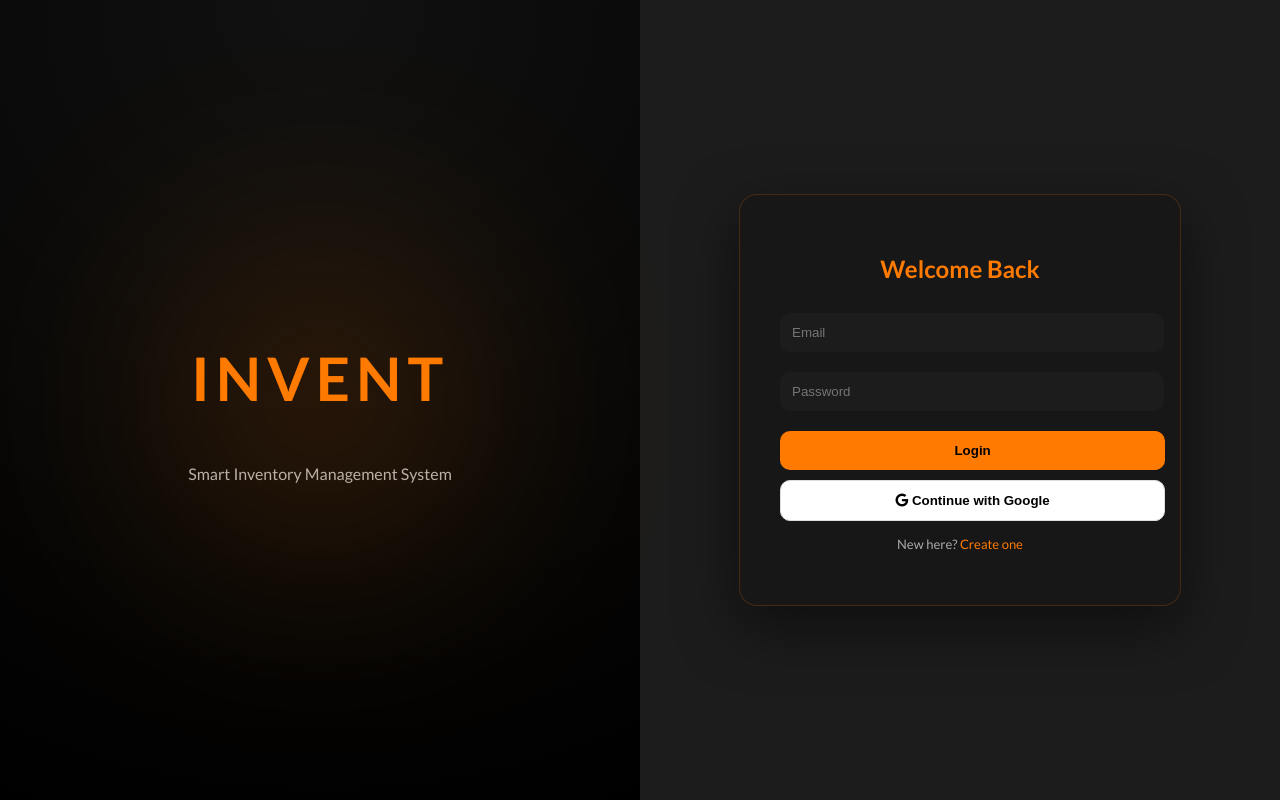
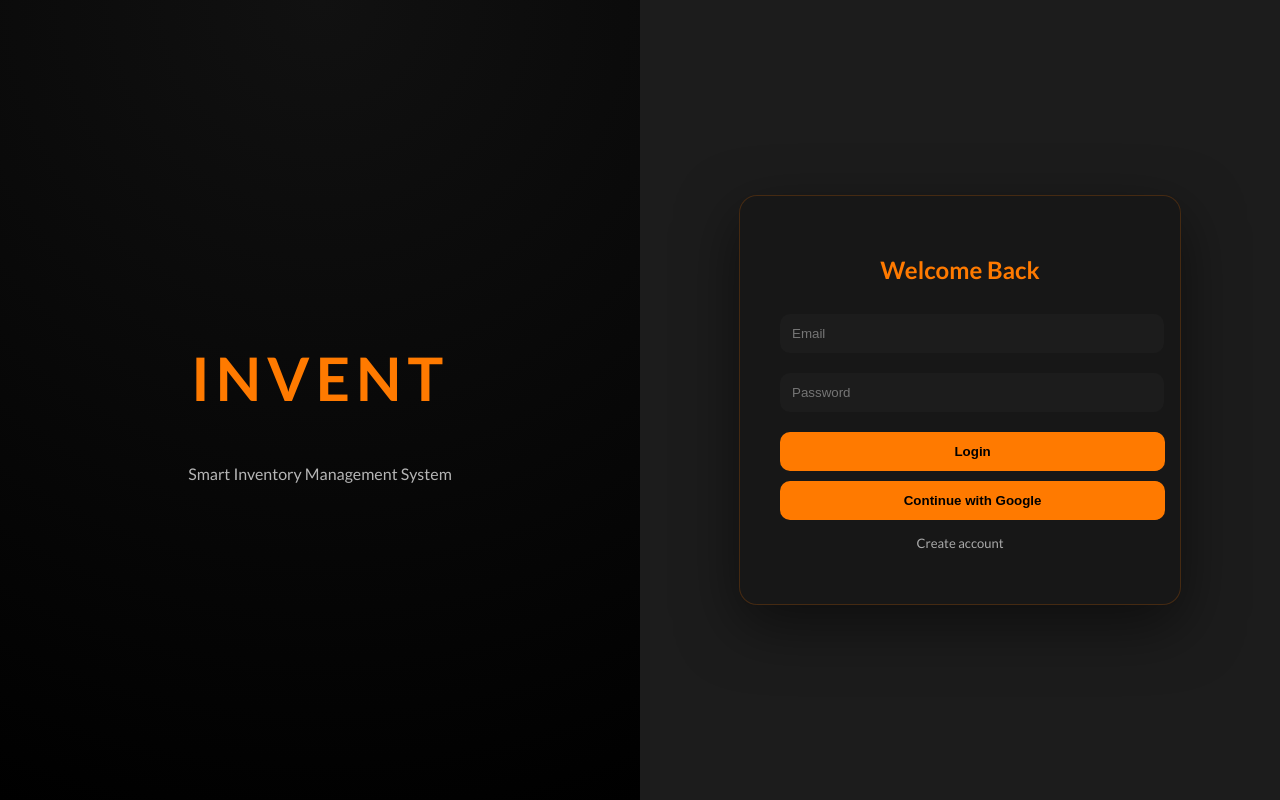
Before and after one commit to shehanaip/invent, a React (Vite) app: page /auth in a window 1280 px wide. Built offline with nearby package versions, Linux system fonts and the light colour scheme; no server answers.

Commit message:
Add files via upload

```diff
--- a/src/pages/Auth.jsx
+++ b/src/pages/Auth.jsx
@@ -2,7 +2,9 @@ import { useState, useEffect } from "react";
 import { useNavigate } from "react-router-dom";
 import "../auth.css";
 
-const API = "https://invent-yfwy.onrender.com";
+// ✅ PRODUCTION SAFE API BASE
+const API =
+  import.meta.env.VITE_API_URL || "https://invent-yfwy.onrender.com/api";
 
 export default function Auth() {
   const [isLogin, setIsLogin] = useState(true);
@@ -13,7 +15,7 @@ export default function Auth() {
 
   const nav = useNavigate();
 
-  // ================= GOOGLE CALLBACK HANDLER =================
+  // ================= GOOGLE CALLBACK =================
   useEffect(() => {
     const params = new URLSearchParams(window.location.search);
     const token = params.get("token");
@@ -26,9 +28,7 @@ export default function Auth() {
 
   // ================= PASSWORD VALIDATION =================
   const validatePassword = (pass) => {
-    // at least 6 chars, 1 letter, 1 number
-    const regex = /^(?=.*[A-Za-z])(?=.*\d).{6,}$/;
-    return regex.test(pass);
+    return /^(?=.*[A-Za-z])(?=.*\d).{6,}$/.test(pass);
   };
 
   // ================= GOOGLE LOGIN =================
@@ -38,6 +38,7 @@ export default function Auth() {
 
   // ================= LOGIN =================
   const login = async () => {
+    try {
       const res = await fetch(`${API}/auth/login`, {
         method: "POST",
         headers: { "Content-Type": "application/json" },
@@ -46,11 +47,12 @@ export default function Auth() {
 
       const data = await res.json();
 
-    if (data.token) {
+      if (!res.ok) throw new Error(data.msg);
+
       localStorage.setItem("token", data.token);
       nav("/");
-    } else {
-      alert(data.msg || "Login failed");
+    } catch (err) {
+      alert(err.message || "Login failed");
     }
   };
 
@@ -61,6 +63,7 @@ export default function Auth() {
       return;
     }
 
+    try {
       const res = await fetch(`${API}/auth/register`, {
         method: "POST",
         headers: { "Content-Type": "application/json" },
@@ -69,29 +72,24 @@ export default function Auth() {
 
       const data = await res.json();
 
-    if (data._id || data.user) {
+      if (!res.ok) throw new Error(data.msg);
+
       setIsLogin(true);
-    } else {
-      alert(data.msg || "Register failed");
+      alert("Registered successfully. Please login.");
+    } catch (err) {
+      alert(err.message || "Register failed");
     }
   };
 
   return (
     <div className={`auth-wrapper ${isLogin ? "login" : "register"}`}>
-
-      {/* LEFT SIDE */}
       <div className="auth-left">
         <h1>INVENT</h1>
         <p>Smart Inventory Management System</p>
-
-        <div className="glow"></div>
       </div>
 
-      {/* RIGHT SIDE */}
       <div className="auth-right">
-
         <div className="auth-box">
-
           <h2>{isLogin ? "Welcome Back" : "Create Account"}</h2>
 
           {!isLogin && (
@@ -112,35 +110,19 @@ export default function Auth() {
             onChange={(e) => setPassword(e.target.value)}
           />
 
-          {/* MAIN BUTTON */}
           <button onClick={isLogin ? login : register}>
             {isLogin ? "Login" : "Register"}
           </button>
 
-          {/* GOOGLE LOGIN */}
-          <button
-            type="button"
-            onClick={googleLogin}
-            style={{
-              marginTop: "10px",
-              background: "#fff",
-              color: "#000",
-              border: "1px solid #ddd",
-            }}
-          >
-            <i className="fab fa-google"></i> Continue with Google
+          <button onClick={googleLogin}>
+            Continue with Google
           </button>
 
-          <p>
-            {isLogin ? "New here?" : "Already have account?"}{" "}
-            <span onClick={() => setIsLogin(!isLogin)}>
-              {isLogin ? "Create one" : "Login"}
-            </span>
+          <p onClick={() => setIsLogin(!isLogin)}>
+            {isLogin ? "Create account" : "Login instead"}
           </p>
-
         </div>
       </div>
-
     </div>
   );
 }
```
Lines whose indentation alone changed are shown as unchanged.
